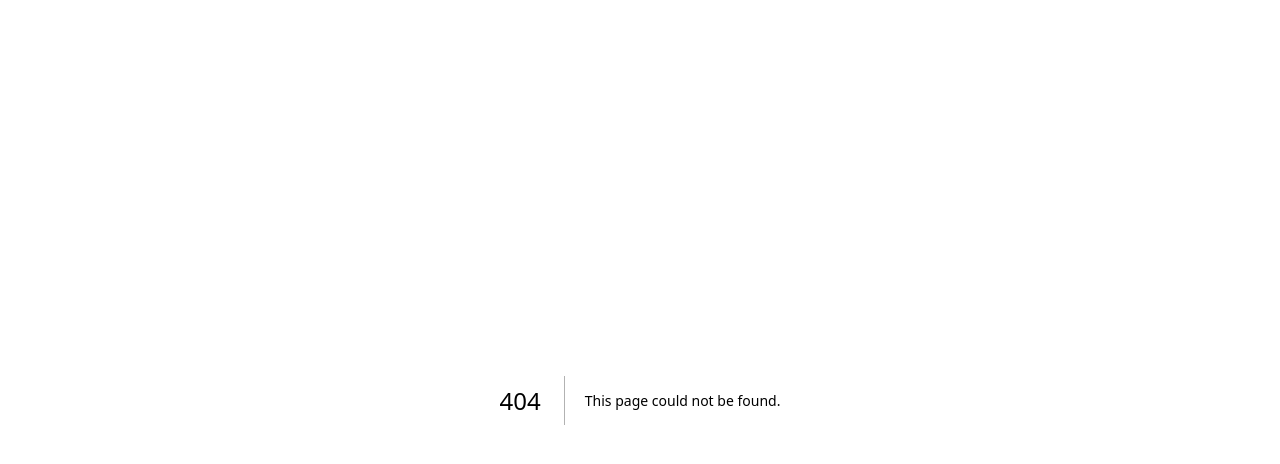
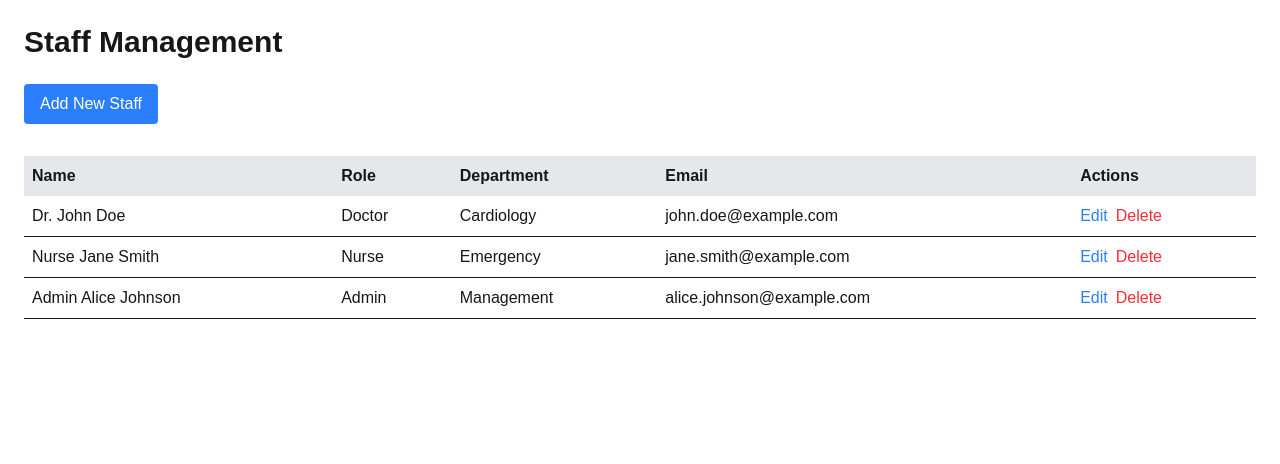
Before and after one commit to mwihoti/Hospital-Management-System, a Next.js app: page /admin/staff in a window 1280 px wide. Before the commit this address had no page. Shown: the top 464 px of the page. Built offline with nearby package versions, Linux system fonts and the light colour scheme.

Commit message:
Feat: add admin route & api directory

```diff
--- /dev/null
+++ b/app/admin/staff/page.tsx
@@ -0,0 +1,67 @@
+"use client"
+
+import { useState, useEffect } from "react"
+import Link from "next/link"
+
+interface Staff {
+  id: string
+  name: string
+  role: string
+  department: string
+  email: string
+}
+
+export default function StaffManagement() {
+  const [staff, setStaff] = useState<Staff[]>([])
+
+  useEffect(() => {
+    // In a real application, this would be an API call
+    setStaff([
+      { id: "1", name: "Dr. John Doe", role: "Doctor", department: "Cardiology", email: "john.doe@example.com" },
+      { id: "2", name: "Nurse Jane Smith", role: "Nurse", department: "Emergency", email: "jane.smith@example.com" },
+      {
+        id: "3",
+        name: "Admin Alice Johnson",
+        role: "Admin",
+        department: "Management",
+        email: "alice.johnson@example.com",
+      },
+    ])
+  }, [])
+
+  return (
+    <div className="p-6">
+      <h1 className="text-3xl font-bold mb-6">Staff Management</h1>
+      <Link href="/admin/staff/add" className="bg-blue-500 text-white px-4 py-2 rounded mb-4 inline-block">
+        Add New Staff
+      </Link>
+      <table className="w-full mt-4">
+        <thead>
+          <tr className="bg-gray-200">
+            <th className="p-2 text-left">Name</th>
+            <th className="p-2 text-left">Role</th>
+            <th className="p-2 text-left">Department</th>
+            <th className="p-2 text-left">Email</th>
+            <th className="p-2 text-left">Actions</th>
+          </tr>
+        </thead>
+        <tbody>
+          {staff.map((member) => (
+            <tr key={member.id} className="border-b">
+              <td className="p-2">{member.name}</td>
+              <td className="p-2">{member.role}</td>
+              <td className="p-2">{member.department}</td>
+              <td className="p-2">{member.email}</td>
+              <td className="p-2">
+                <Link href={`/admin/staff/${member.id}`} className="text-blue-500 hover:underline mr-2">
+                  Edit
+                </Link>
+                <button className="text-red-500 hover:underline">Delete</button>
+              </td>
+            </tr>
+          ))}
+        </tbody>
+      </table>
+    </div>
+  )
+}
--- a/app/page.tsx
+++ b/app/page.tsx
@@ -90,7 +90,7 @@ export default function Home() {
             icon={<User className="h-10 w-10 text-[#4A90E2]" />}
             title="Staff Management"
             description="Manage staff profiles, credentials, shifts, and department assignments."
-            href="/staff"
+            href="/admin/staff"
           />
           <FeatureCard
             icon={<FileText className="h-10 w-10 text-[#4A90E2]" />}
```
Also changed, not shown: app/staff/page.tsx (added).
